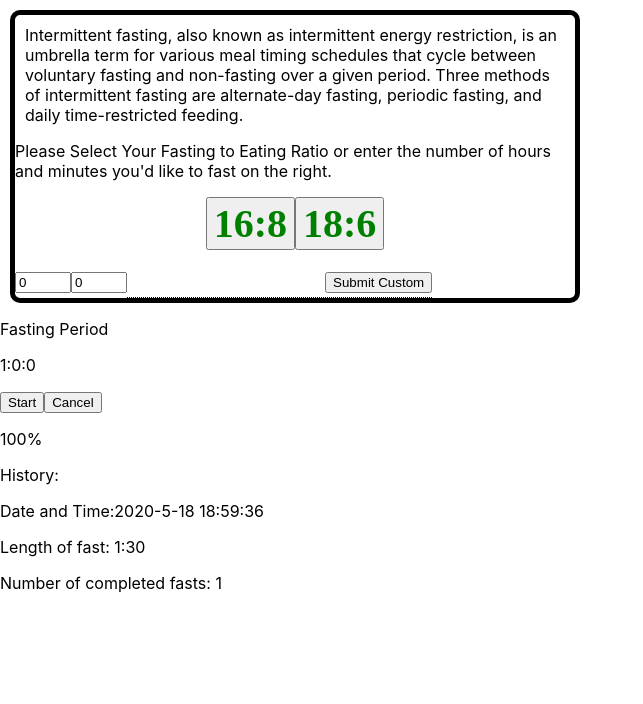
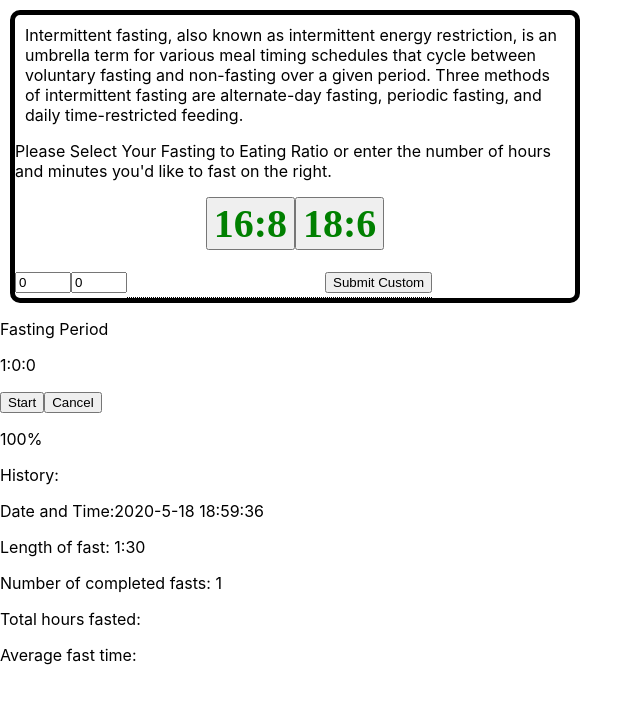
Before and after one commit to graceB-J/FastTrack_Timer, a React (Create React App) app: page / in a window 1280 px wide. Shown: the top 704 px of the page, without its empty margins (0-643 px from the left). Built offline with nearby package versions, Linux system fonts and the light colour scheme.

Commit message:
Stats for number of completed fasts added

```diff
--- a/src/History.js
+++ b/src/History.js
@@ -29,6 +29,8 @@ const History = ({ history }) => {
         );
       })}
       <p>Number of completed fasts: {history.length}</p>
+      <p>Total hours fasted:</p>
+      <p>Average fast time: </p>
     </div>
   );
 };
```
